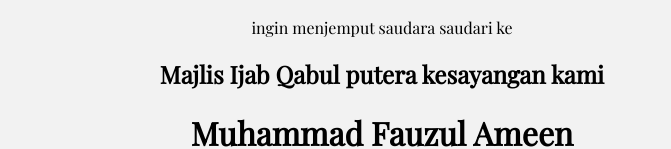
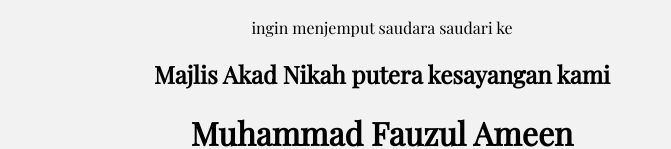
Before and after one commit to ameensarbudeen/akad-nikah, a plain HTML site: page index.html in a window 1280 px wide. Shown: the part 372-521 px from the top of the page, without its empty margins (258-929 px from the left). Drawn offline with nearby package versions, Linux system fonts and the light colour scheme; a web font is replaced by a local one.

Commit message:
update message/font/etc

```diff
--- a/index.html
+++ b/index.html
@@ -54,7 +54,7 @@
     <h2>Haji Sarbudeen bin Mohamed Kiyastheen</h2>
     <h2>& keluarga</h2>
     <p>ingin menjemput saudara saudari ke</p>
-    <h2>Majlis Ijab Qabul putera kesayangan kami</h2>
+    <h2>Majlis Akad Nikah putera kesayangan kami</h2>
 
     <h1>Muhammad Fauzul Ameen</h1>
     <h2>&</h2>
```
